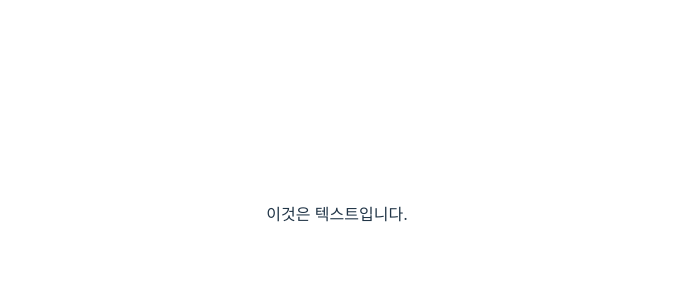
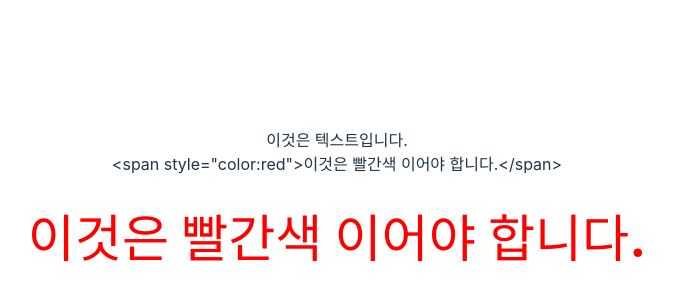
Before and after one commit to kidchang93/compTest, a Vue app in the folder vue/vue-basic/: page / in a window 1280 px wide. Shown: the part 186-486 px from the top of the page, without its empty margins (303-977 px from the left). Built offline with nearby package versions, Linux system fonts and the light colour scheme.

Commit message:
v-html 적용방식

```diff
--- a/vue/vue-basic/src/App.vue
+++ b/vue/vue-basic/src/App.vue
@@ -1,5 +1,8 @@
 <template>
   <div>{{ rawHtml }}</div>
+  <div>{{ rawHtml2 }}</div>
+  <!-- 아래가 정상 작동 -->
+  <h1 v-html="rawHtml2"></h1>
 </template>
 
 <script>
@@ -7,6 +10,7 @@ export default {
   data() {
     return {
       rawHtml: "이것은 텍스트입니다.",
+      rawHtml2: '<span style="color:red">이것은 빨간색 이어야 합니다.</span>',
     };
   },
 };
```
